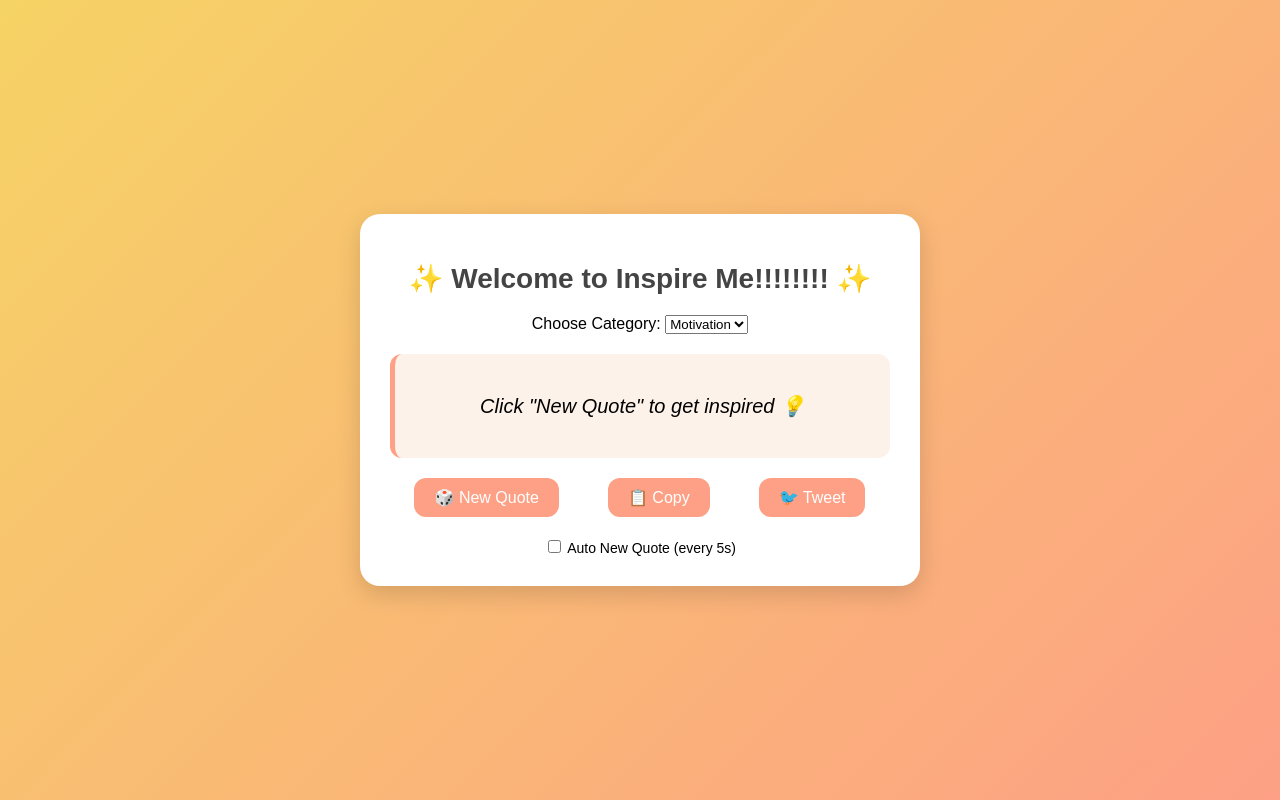
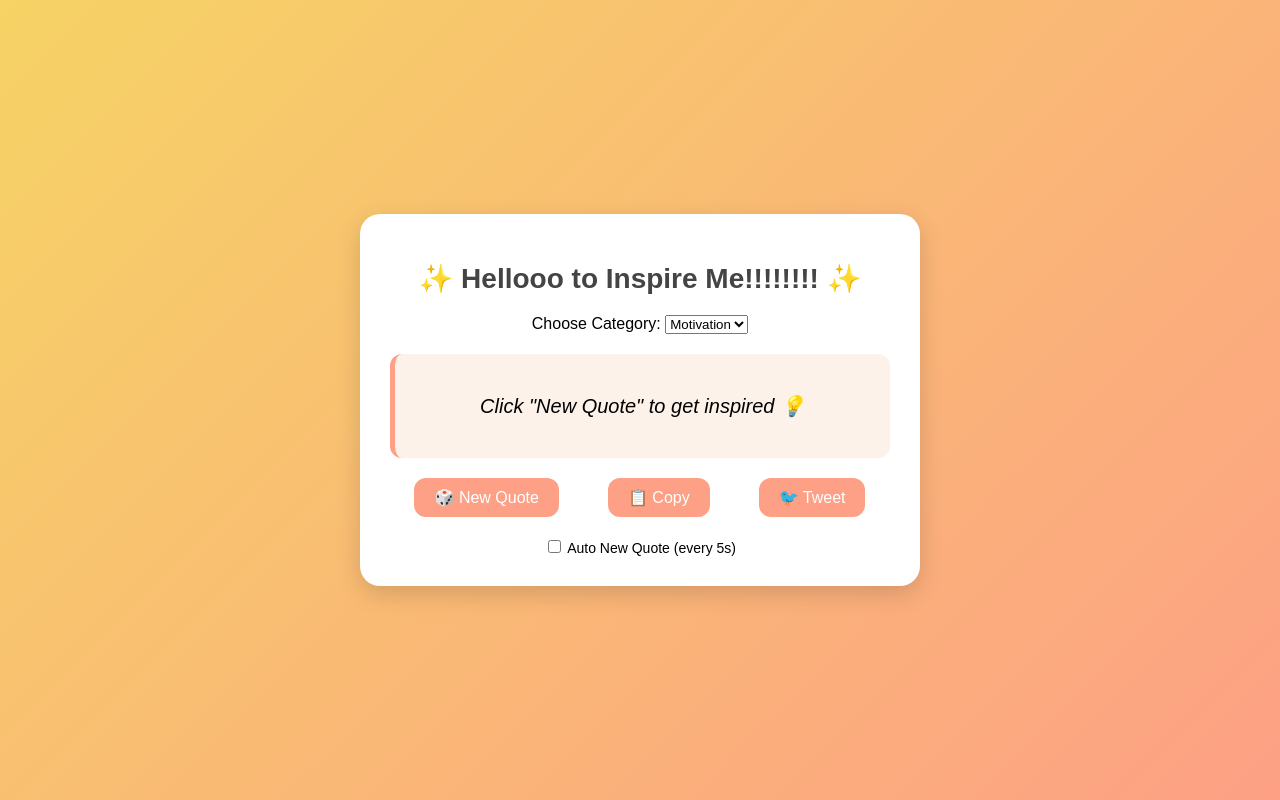
Before and after one commit to Eramsherasiya/quotes, a plain HTML site: page index.html in a window 1280 px wide. Drawn offline with Linux system fonts and the light colour scheme.

Commit message:
Update index.html

```diff
--- a/index.html
+++ b/index.html
@@ -8,7 +8,7 @@
 </head>
 <body>
   <div class="container">
-    <h1>✨ Welcome to Inspire Me!!!!!!!! ✨</h1> <!-- Changed line -->
+    <h1>✨ Hellooo to Inspire Me!!!!!!!! ✨</h1> <!-- Changed line -->
 
     <!-- Category Selector -->
     <div class="category-box">
```
